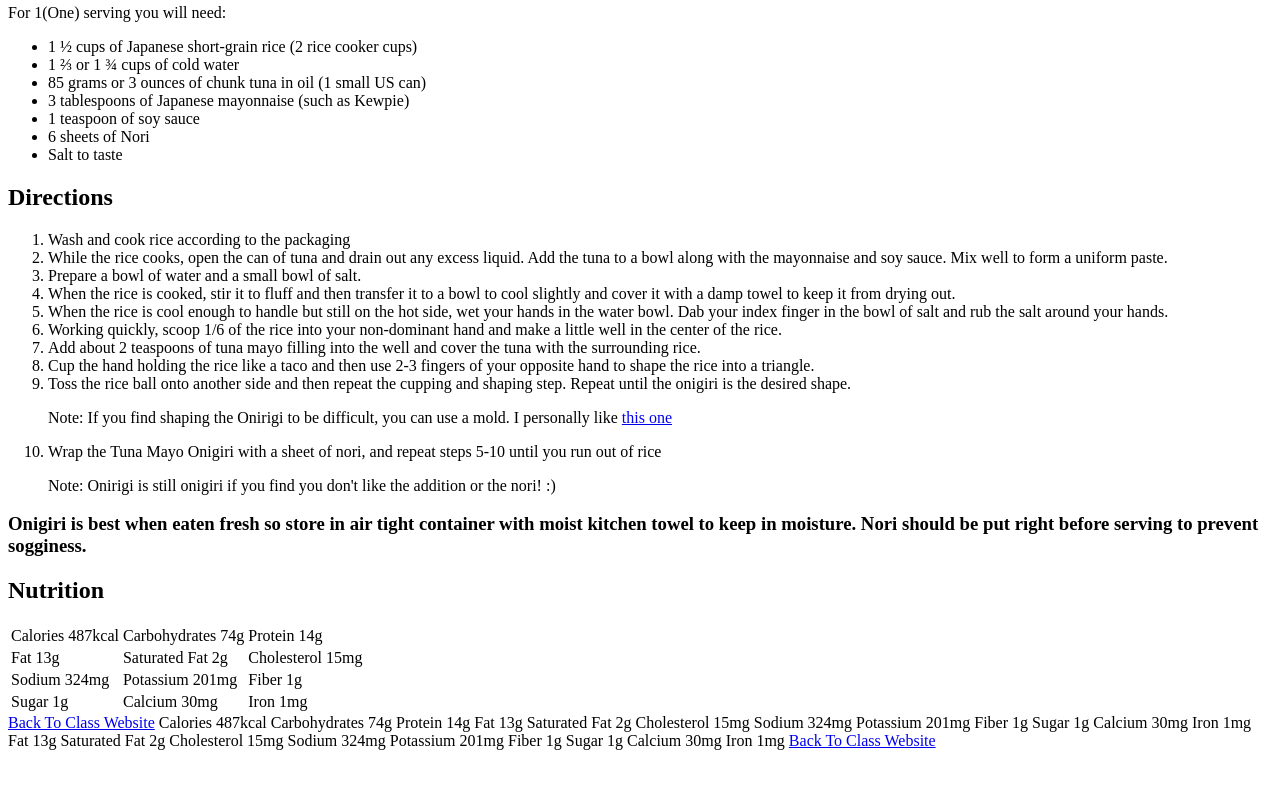
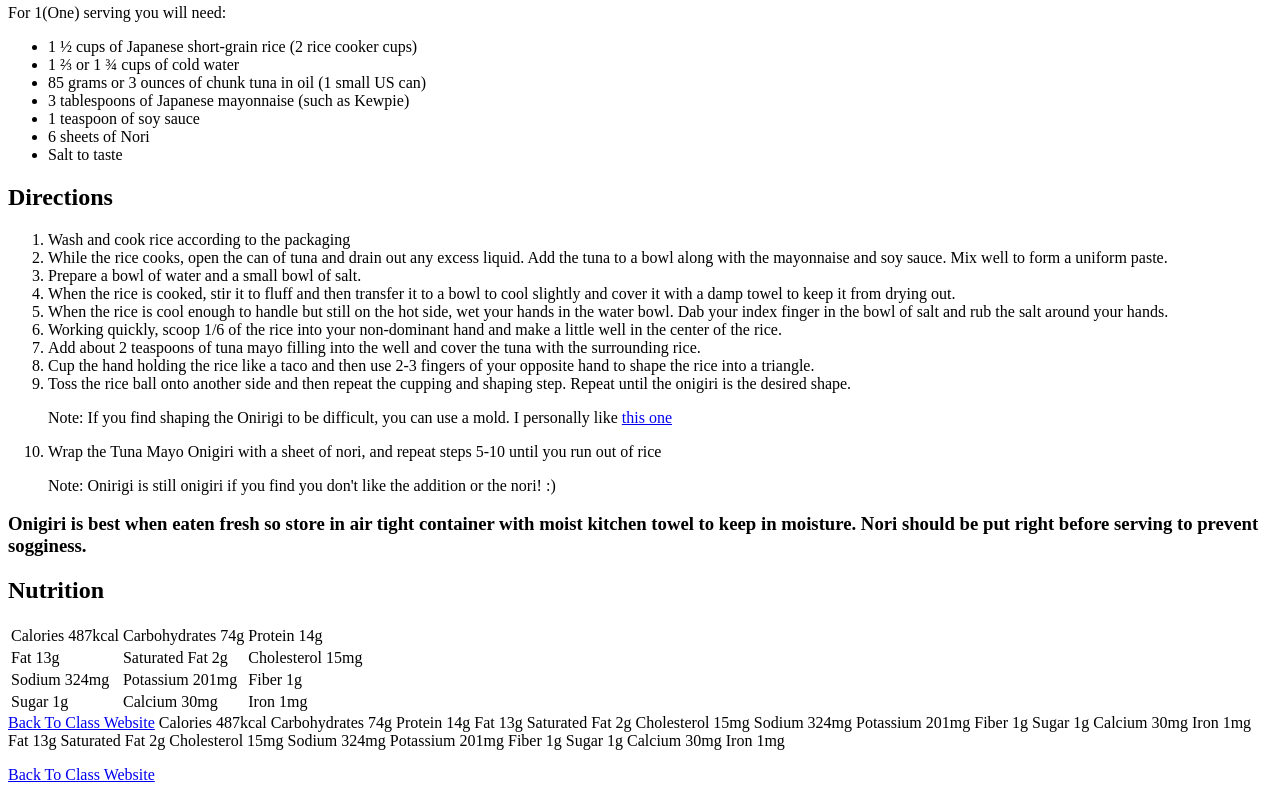
Before and after one commit to tasiamiller/mmp240, a plain HTML site: page recipe.html in a window 1280 px wide. Shown: the part 631-1431 px from the top of the page. Before the commit the page ends 1389 px from the top, so only its background shows below. Drawn offline with Linux system fonts and the light colour scheme.

Commit message:
Update recipe.html

```diff
--- a/recipe.html
+++ b/recipe.html
@@ -108,6 +108,6 @@
 
           </tr>
        </table>
-<a href="index.html"> Back To Class Website</a>
+<p> <a href="index.html"> Back To Class Website</a> </p>
   </body>
 </html>
```
